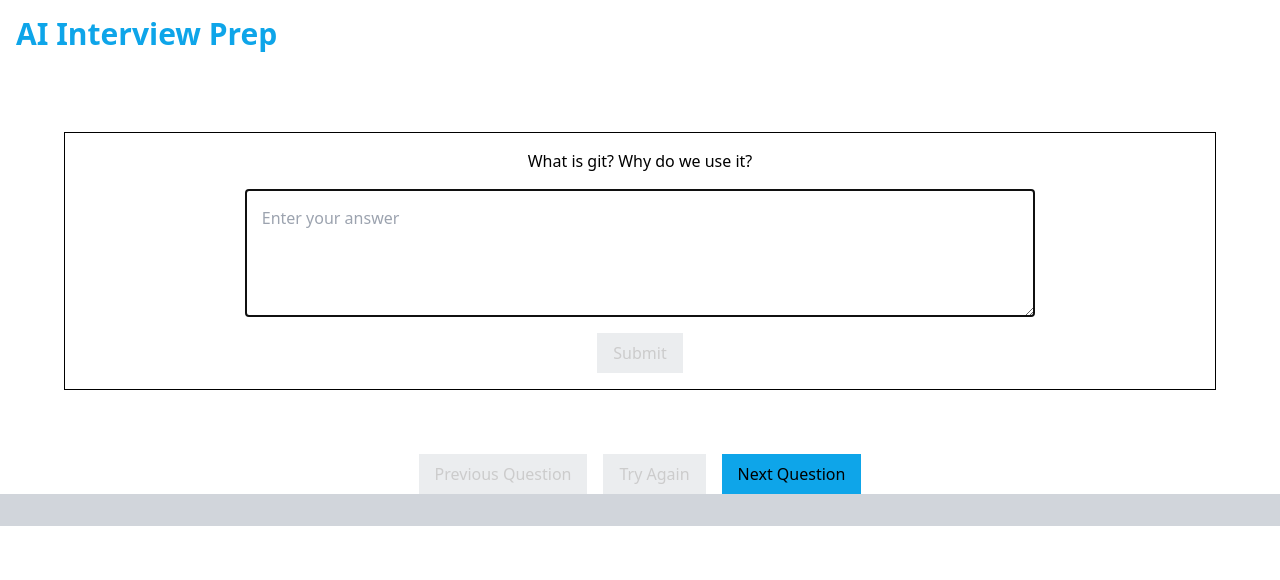
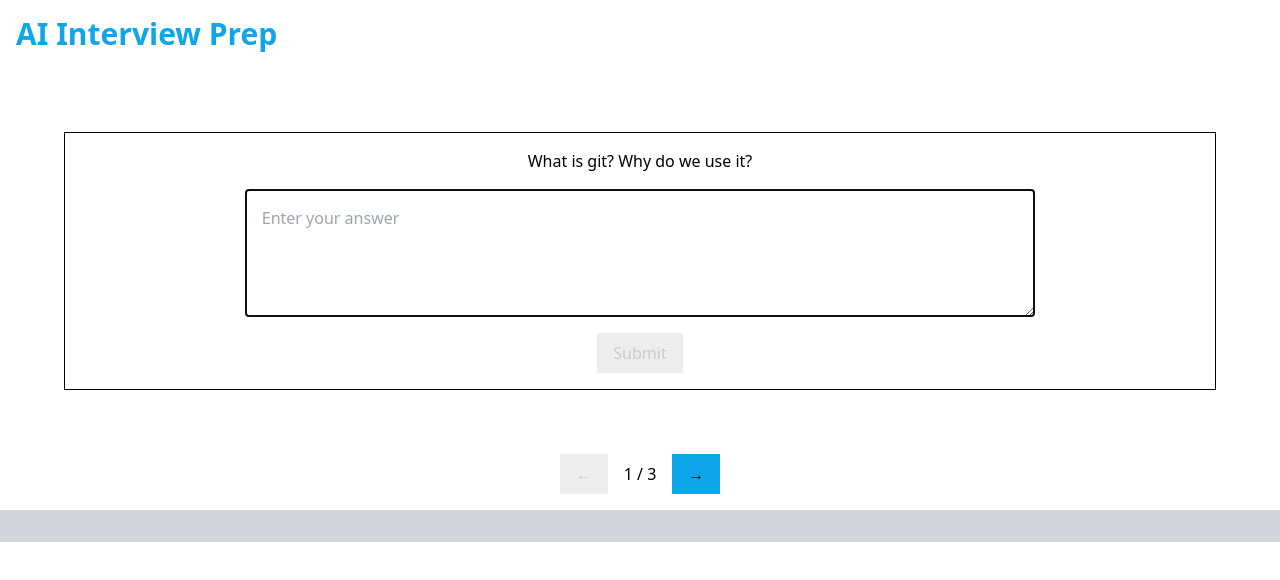
Before and after one commit to KVinyl/ai-interview-prep, a Vue app: page / in a window 1280 px wide. Shown: the top 580 px of the page. Built offline with nearby package versions, Linux system fonts and the light colour scheme.

Commit message:
Modify navigation toolbar and move Try Again button in place of Submit button when question is graded

```diff
--- a/src/components/InterviewSession.vue
+++ b/src/components/InterviewSession.vue
@@ -6,15 +6,17 @@
           <QuestionSection :question="currentQuestion" />
           <textarea ref="textarea" v-model="typedAnswer" class="w-3/4 h-32 border border-black p-4"
             placeholder="Enter your answer" :disabled="!isUnanswered"></textarea>
-          <RectangleButton v-show="isUnanswered" :disabled="isTypedAnswerEmpty" @click="submitAnswer">
-            Submit</RectangleButton>
+          <RectangleButton v-show="isUnanswered" :disabled="isTypedAnswerEmpty" @click="submitAnswer">Submit
+          </RectangleButton>
+          <RectangleButton v-show="isGraded" @click="resetQuestion">Try Again</RectangleButton>
         </div>
       </div>
 
-      <div class="flex flex-row justify-center space-x-4 ">
-        <RectangleButton :disabled="isPrevButtonDisabled" @click="previousQuestion">Previous Question</RectangleButton>
-        <RectangleButton :disabled="!isGraded" @click="resetQuestion">Try Again</RectangleButton>
-        <RectangleButton :disabled="isGrading" @click="nextQuestion">Next Question</RectangleButton>
+      <div class="flex flex-row justify-center items-center space-x-4 m-4">
+        <RectangleButton :disabled="isPrevButtonDisabled" @click="previousQuestion">←</RectangleButton>
+
+        <p>{{ questionNumber }} / {{ questions.length }}</p>
+        <RectangleButton :disabled="isGrading" @click="nextQuestion">→</RectangleButton>
       </div>
       <AIFeedbackCard :feedback="currentFeedback" />
     </div>
@@ -41,6 +43,7 @@ const props = defineProps<{
 }>()
 
 const index = ref(0)
+const questionNumber = computed(() => index.value + 1)
 
 const currentQuestion = computed(() => props.questions[index.value])
 
```
